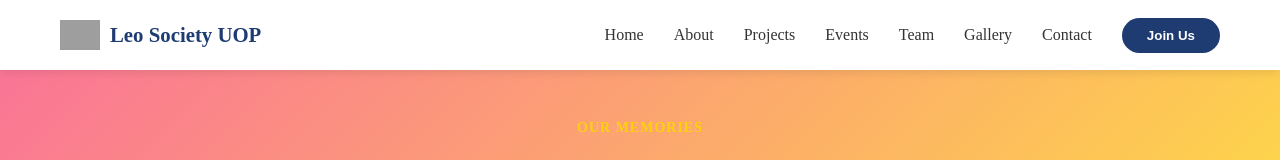
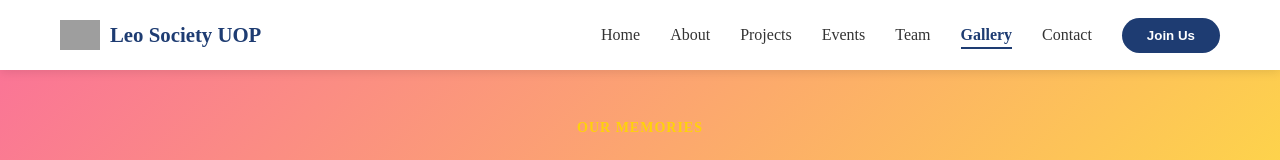
Before and after one commit to Thisen2002/LEO_site, a React (Vite) app: page /gallery in a window 1280 px wide. Shown: the top 160 px of the page. Built offline with nearby package versions, Linux system fonts and the light colour scheme; grey boxes are pictures that could not be loaded.

Commit message:
navbar update

```diff
--- a/src/components/Navbar.css
+++ b/src/components/Navbar.css
@@ -76,6 +76,16 @@
   width: 100%;
 }
 
+.nav-link.active {
+  color: #1e3c72;
+  font-weight: 600;
+}
+
+.nav-link.active::after {
+  width: 100%;
+  background: #1e3c72;
+}
+
 .nav-cta-button {
   background: #1e3c72;
   color: white;
@@ -151,6 +161,11 @@
     background-color: #f8f9fa;
   }
 
+  .nav-link.active {
+    background-color: #1e3c72;
+    color: white;
+  }
+
   .nav-link::after {
     display: none;
   }
--- a/src/components/Navbar.jsx
+++ b/src/components/Navbar.jsx
@@ -1,10 +1,11 @@
 import React, { useState, useEffect } from 'react'
-import { Link } from 'react-router-dom'
+import { Link, useLocation } from 'react-router-dom'
 import './Navbar.css';
 
 function Navbar() {
   const [isMenuOpen, setIsMenuOpen] = useState(false)
   const [isScrolled, setIsScrolled] = useState(false)
+  const location = useLocation()
 
   // Handle scroll effect
   useEffect(() => {
@@ -28,6 +29,10 @@ function Navbar() {
     setIsMenuOpen(false)
   }
 
+  const isActive = (path) => {
+    return location.pathname === path
+  }
+
   return (
     <nav className={`navbar ${isScrolled ? 'scrolled' : ''}`}>
       <div className="nav-container">
@@ -37,13 +42,13 @@ function Navbar() {
         </div>
 
         <div className={`nav-menu ${isMenuOpen ? 'active' : ''}`}>
-          <Link to="/" className="nav-link" onClick={closeMenu}>Home</Link>
-          <Link to="/about" className="nav-link" onClick={closeMenu}>About</Link>
-          <Link to="/projects" className="nav-link" onClick={closeMenu}>Projects</Link>
-          <Link to="/events" className="nav-link" onClick={closeMenu}>Events</Link>
-          <Link to="/team" className="nav-link" onClick={closeMenu}>Team</Link>
-          <Link to="/gallery" className="nav-link" onClick={closeMenu}>Gallery</Link>
-          <Link to="/contact" className="nav-link" onClick={closeMenu}>Contact</Link>
+          <Link to="/" className={`nav-link ${isActive('/') ? 'active' : ''}`} onClick={closeMenu}>Home</Link>
+          <Link to="/about" className={`nav-link ${isActive('/about') ? 'active' : ''}`} onClick={closeMenu}>About</Link>
+          <Link to="/projects" className={`nav-link ${isActive('/projects') ? 'active' : ''}`} onClick={closeMenu}>Projects</Link>
+          <Link to="/events" className={`nav-link ${isActive('/events') ? 'active' : ''}`} onClick={closeMenu}>Events</Link>
+          <Link to="/team" className={`nav-link ${isActive('/team') ? 'active' : ''}`} onClick={closeMenu}>Team</Link>
+          <Link to="/gallery" className={`nav-link ${isActive('/gallery') ? 'active' : ''}`} onClick={closeMenu}>Gallery</Link>
+          <Link to="/contact" className={`nav-link ${isActive('/contact') ? 'active' : ''}`} onClick={closeMenu}>Contact</Link>
           <button className="nav-cta-button">Join Us</button>
         </div>
 
```
